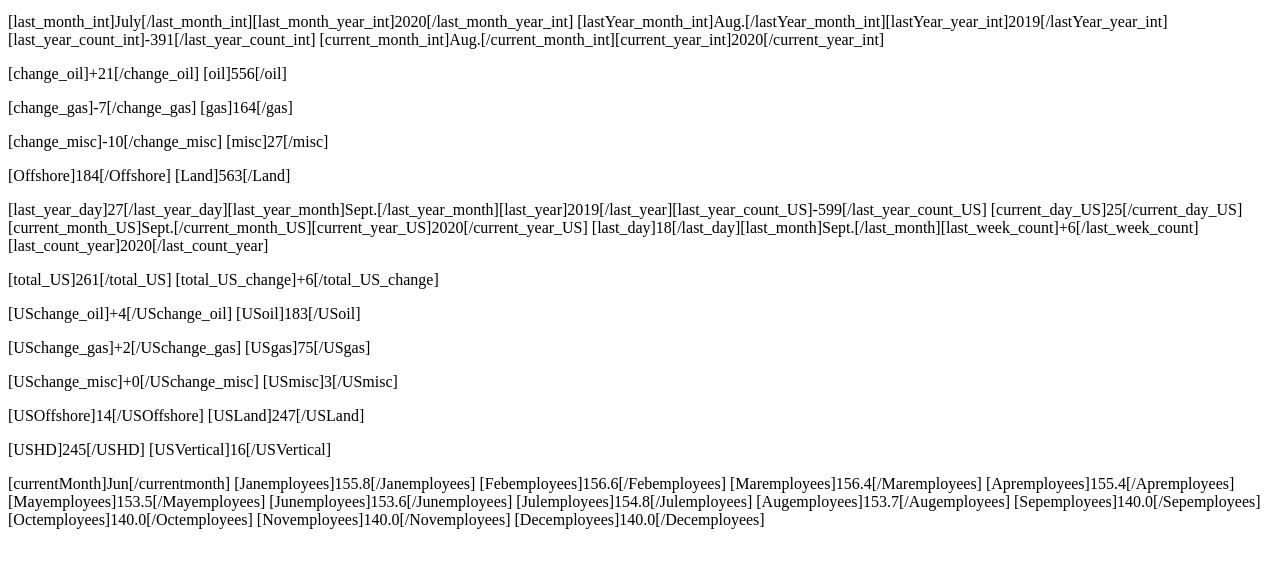
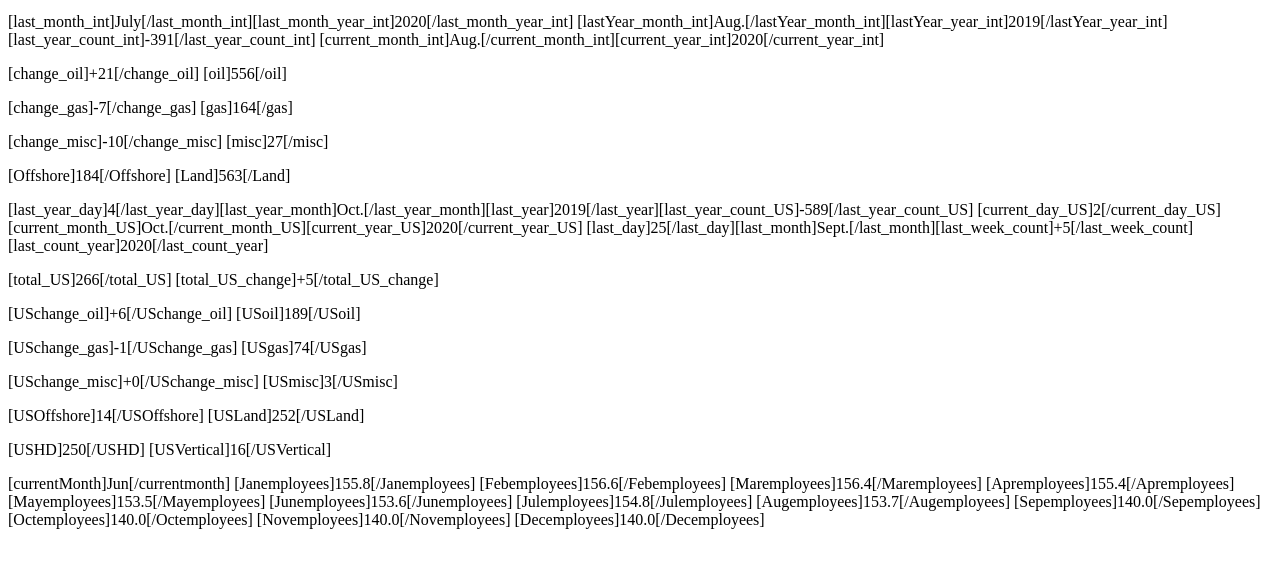
Before and after one commit to AdrianSalinas98/AdrianSalinas98.github.io, a plain HTML site: page Data.html in a window 1280 px wide. Shown: the part 101-668 px from the top of the page. Drawn offline with Linux system fonts and the light colour scheme.

Commit message:
Update Data.html

```diff
--- a/Data.html
+++ b/Data.html
@@ -47,27 +47,27 @@
             <p>
 
 
-                [last_year_day]27[/last_year_day][last_year_month]Sept.[/last_year_month][last_year]2019[/last_year][last_year_count_US]-599[/last_year_count_US]
+                [last_year_day]4[/last_year_day][last_year_month]Oct.[/last_year_month][last_year]2019[/last_year][last_year_count_US]-589[/last_year_count_US]
 
-                [current_day_US]25[/current_day_US][current_month_US]Sept.[/current_month_US][current_year_US]2020[/current_year_US]
-                [last_day]18[/last_day][last_month]Sept.[/last_month][last_week_count]+6[/last_week_count][last_count_year]2020[/last_count_year]
+                [current_day_US]2[/current_day_US][current_month_US]Oct.[/current_month_US][current_year_US]2020[/current_year_US]
+                [last_day]25[/last_day][last_month]Sept.[/last_month][last_week_count]+5[/last_week_count][last_count_year]2020[/last_count_year]
 
 
 
             </p>
             <p>
-                [total_US]261[/total_US]
-                [total_US_change]+6[/total_US_change]
+                [total_US]266[/total_US]
+                [total_US_change]+5[/total_US_change]
             </p>
             <p>
-                [USchange_oil]+4[/USchange_oil]
-                [USoil]183[/USoil]
+                [USchange_oil]+6[/USchange_oil]
+                [USoil]189[/USoil]
             </p>
         </div>
         <div id="USgasCount">
             <p>
-                [USchange_gas]+2[/USchange_gas]
-                [USgas]75[/USgas]
+                [USchange_gas]-1[/USchange_gas]
+                [USgas]74[/USgas]
             </p>
         </div>
         <div id="USMiscCount">
@@ -79,12 +79,12 @@
         <div id="USLocation">
             <p>
                 [USOffshore]14[/USOffshore]
-                [USLand]247[/USLand]
+                [USLand]252[/USLand]
             </p>
         </div>
         <div id="USDirection">
             <p>
-                [USHD]245[/USHD]
+                [USHD]250[/USHD]
                 [USVertical]16[/USVertical]
             </p>
         </div>
```
